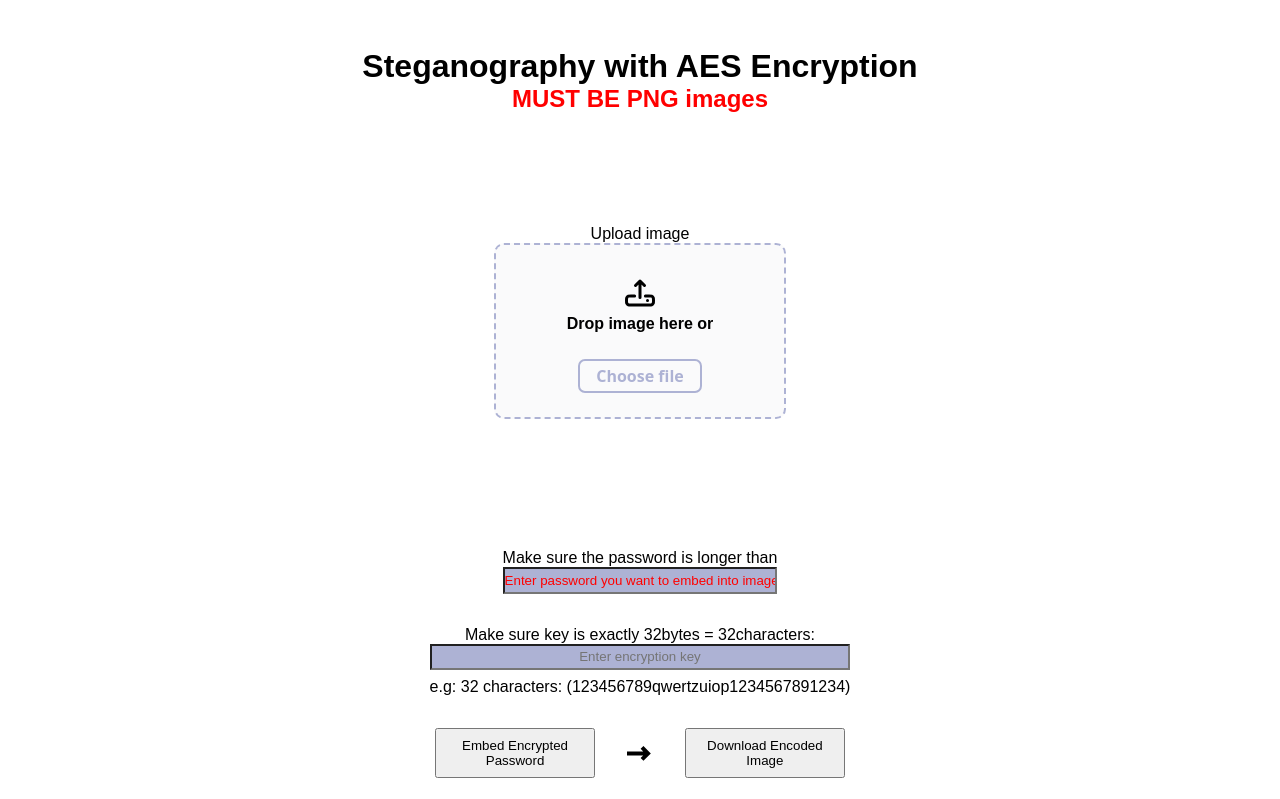
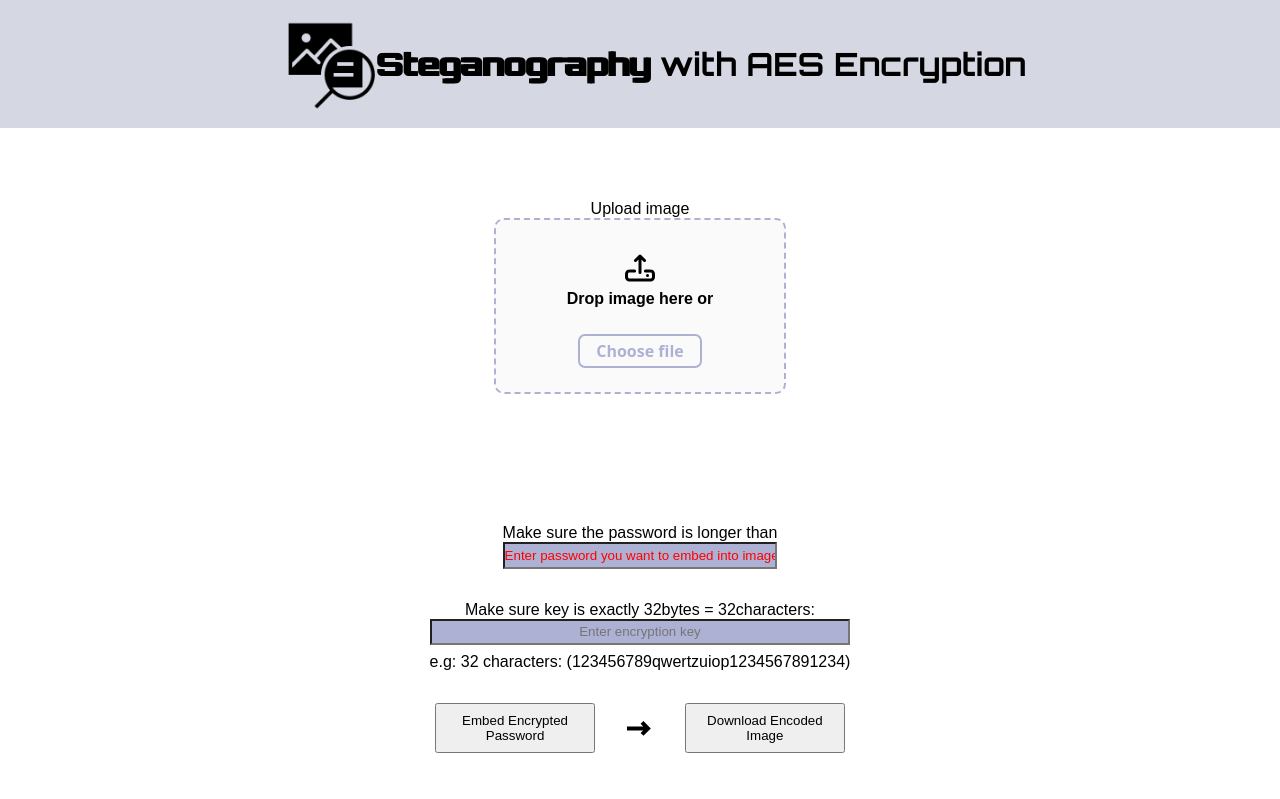
Before and after one commit to Cameloon/steganography, a website: page index.html in a window 1280 px wide. Shown: the top 799 px of the page. Drawn offline with Linux system fonts and the light colour scheme.

Commit message:
layout changes

```diff
--- a/index.html
+++ b/index.html
@@ -4,13 +4,16 @@
         <meta charset="UTF-8">
         <meta name="viewport" content="width=device-width, initial-scale=1.0">
         <title>Steganography with AES Encryption</title>
+        <link rel="preconnect" href="https://fonts.googleapis.com">
+        <link rel="preconnect" href="https://fonts.gstatic.com" crossorigin>
+        <link href="https://fonts.googleapis.com/css2?family=Orbitron:wght@400..900&display=swap" rel="stylesheet">
         <link rel="stylesheet" href="styles.css"></link>
         <link rel="stylesheet" href="mediaqueries.css">
     </head>
     <body>
         <header>
-            <h1>Steganography with AES Encryption</h1>
-            <h2 style="color: red;">MUST BE PNG images</h2>
+            <img id ="header-pic" src="assets/steg-icon.png" style="width: fit-content; height: 90px; margin:0 0 0 2rem;">
+            <h1><span>Steganography</span> with AES Encryption</h1>
         </header>
         <main>
             <div class="encode-wrapper">
--- a/mediaqueries.css
+++ b/mediaqueries.css
@@ -54,8 +54,8 @@
     .dragndrop {
        /* width: 70%;*/
         width: 60%;
-        max-width: 12rem;
-        min-width: 12rem;
+        max-width: 13rem;
+        min-width: 13rem;
         min-height: 9rem;
         margin-bottom: 2rem;
     }
--- a/styles.css
+++ b/styles.css
@@ -18,9 +18,24 @@ body {
     min-height: 100%;
     gap: 2rem;
     overflow-x: hidden; /* same as in html*/
+    width: 100vw;
 }
 header {
-    margin: 3rem 0 5rem 0;
+    background-color: #d5d7e2;
+    margin: 0 0 2.5rem 0;
+    width: 100%;
+    height: 8rem;
+    display: flex;
+    justify-content: center;
+    align-items: center;
+}
+h1 {
+    font-family: Orbitron;
+    margin: 1rem 0;
+}
+h1 span {
+    font-weight: 900;
+    text-shadow: 2.55px 0 black;
 }
 main {
     display: flex;
@@ -28,6 +43,7 @@ main {
     align-items: center;
     flex: 1;
 }
+
 .encode-wrapper {
     display: flex;
     flex-direction: column;
```
Also changed, not shown: assets/steg-icon.png (added).
